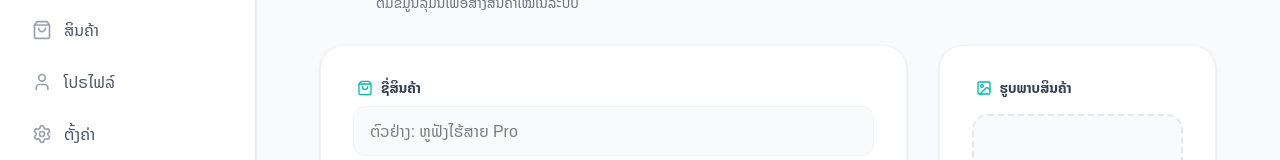
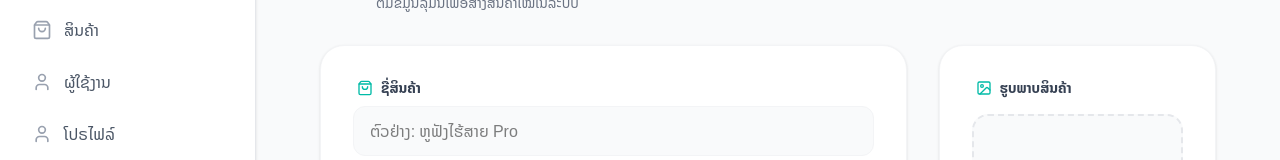
Before and after one commit to huevangxp/next-beginner, a Next.js app: page /product/create in a window 1280 px wide. Shown: the part 151-311 px from the top of the page. Built offline with nearby package versions, Linux system fonts and the light colour scheme.

Commit message:
commit Thu 12/18/2025 11:05:19.17

```diff
--- a/app/components/Sidebar.tsx
+++ b/app/components/Sidebar.tsx
@@ -17,6 +17,7 @@ const Sidebar = () => {
   const menuItems = [
     { name: "ໜ້າຫຼັກ", href: "/", icon: Home },
     { name: "ສິນຄ້າ", href: "/product", icon: ShoppingBag },
+    { name: "ຜູ້ໃຊ້ງານ", href: "/users", icon: User },
     { name: "ໂປຣໄຟລ໌", href: "/profile", icon: User },
     { name: "ຕັ້ງຄ່າ", href: "/settings", icon: Settings },
   ];
```
